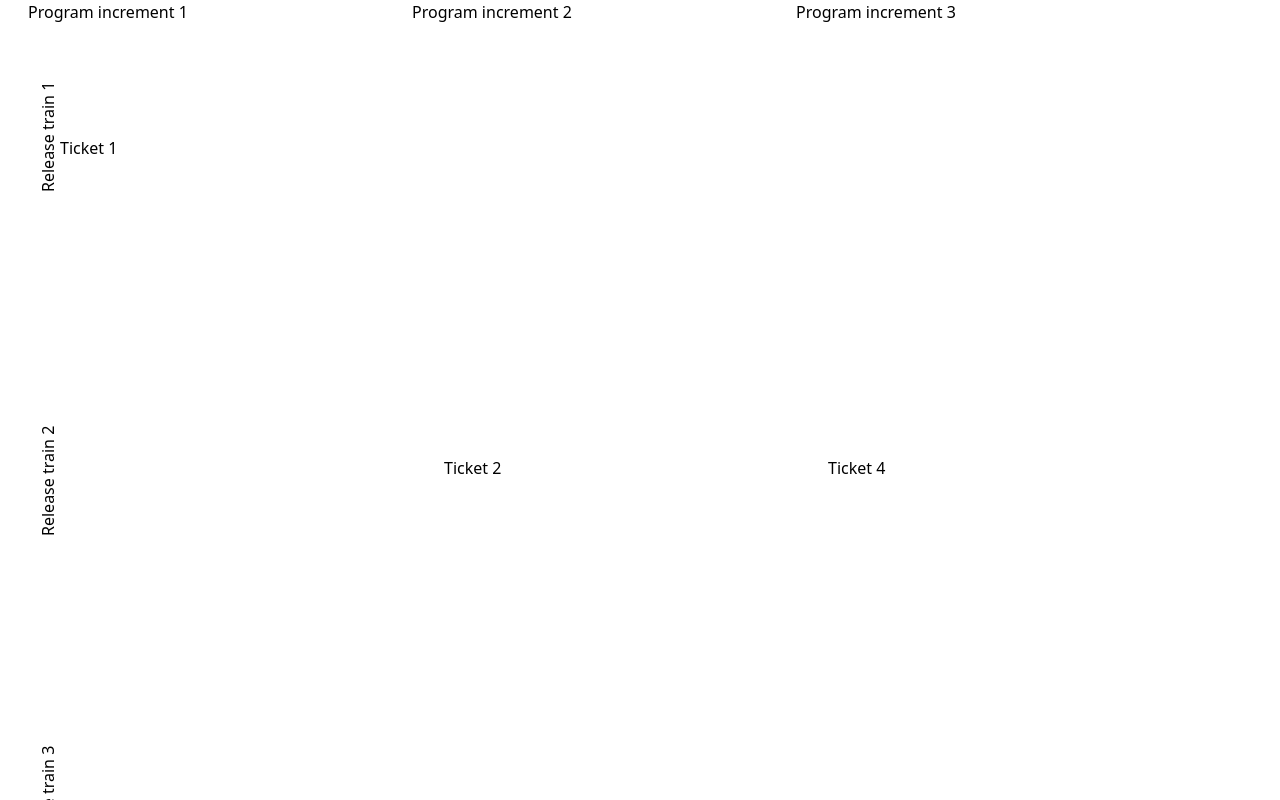
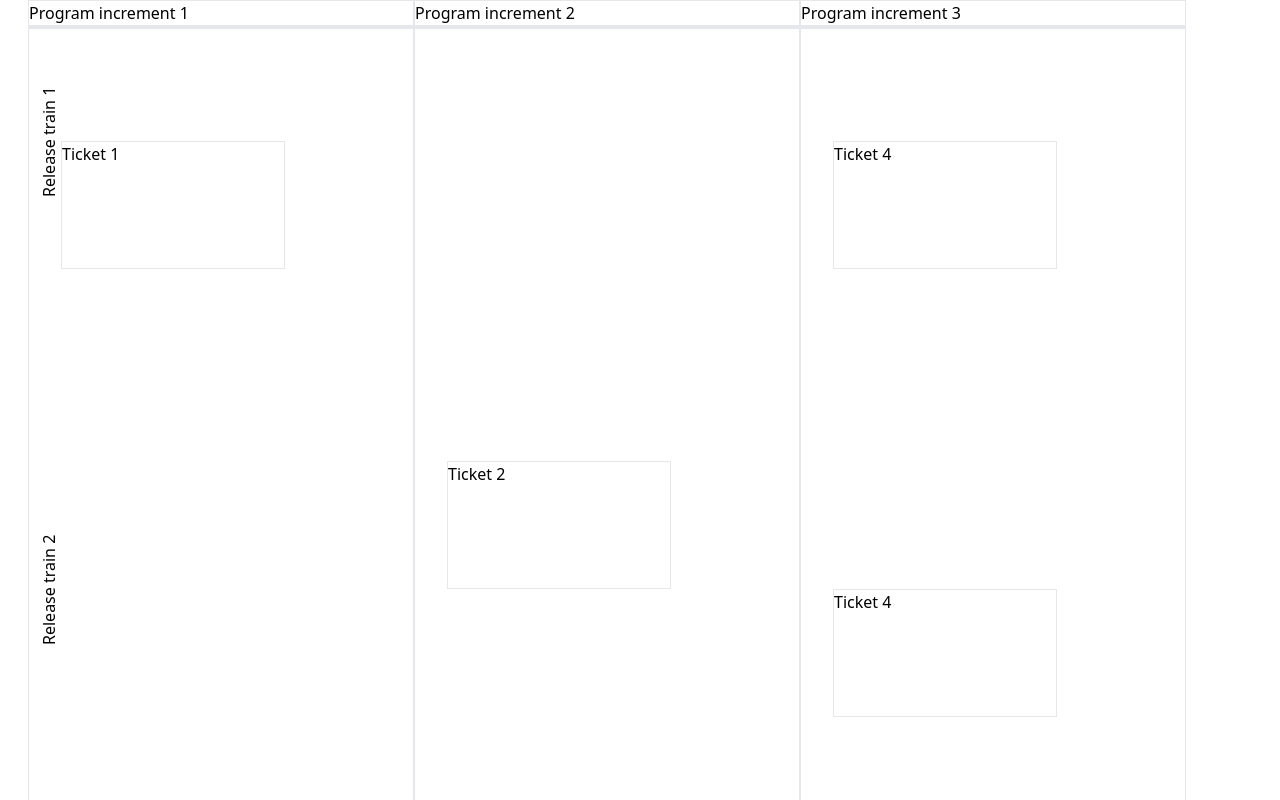
Before and after one commit to ArkadiNazarian/planning-board, a React (Create React App) app: page / in a window 1280 px wide. Shown: the top 800 px of the page. Built offline with nearby package versions, Linux system fonts and the light colour scheme.

Commit message:
Fix the borders

```diff
--- a/src/App.tsx
+++ b/src/App.tsx
@@ -1,5 +1,4 @@
 import { release_train_list, program_increment_list, tickets_list } from "./data";
-
 
 function App() {
   return (
@@ -7,17 +6,17 @@ function App() {
       <div className="tw-flex tw-relative">
         {
           program_increment_list.map((increment_value, increment_index) => (
-            <div>
-              <p className="tw-w-96">{increment_value.title}</p>
+            <div className="tw-border">
+              <p className="tw-w-96 tw-border-b-4">{increment_value.title}</p>
               <div className="tw-flex tw-flex-col tw-mt-[-13rem] tw-ml-[-8rem]">
                 {
                   release_train_list.map((train_value, index) => (
-                    <div>
+                    <div className="">
                       <p className="tw-origin-center tw--rotate-90 tw-h-60"> {increment_index === 0 && train_value.title }</p>
-                      <div className="tw-flex tw-ml-40 tw-mt-20">
+                      <div className="tw-ml-40 tw-mt-20">
                         {
                           tickets_list.filter((value)=>train_value._id === value.release_train_id && increment_value._id === value.program_increment_id).map((ticket_value, index) => (
-                            <div >
+                            <div className="tw-w-56 tw-h-32 tw-border">
                               {ticket_value.title}
                             </div>
                           ))
--- a/src/data.ts
+++ b/src/data.ts
@@ -52,5 +52,11 @@ export const tickets_list = [
         program_increment_id: "p3",
         release_train_id:"r2",
         title: "Ticket 4"
+    },
+    {
+        _id: "t4",
+        program_increment_id: "p3",
+        release_train_id:"r1",
+        title: "Ticket 4"
     }
-]
+ ]
--- a/tailwind.config.js
+++ b/tailwind.config.js
@@ -6,7 +6,7 @@ module.exports = {
   theme: {
     extend: {
       transformOrigin: {
-        'custom-origin': '0% 100%',
+        'custom-origin': '10% 100%',
       }
     },
   },
```
